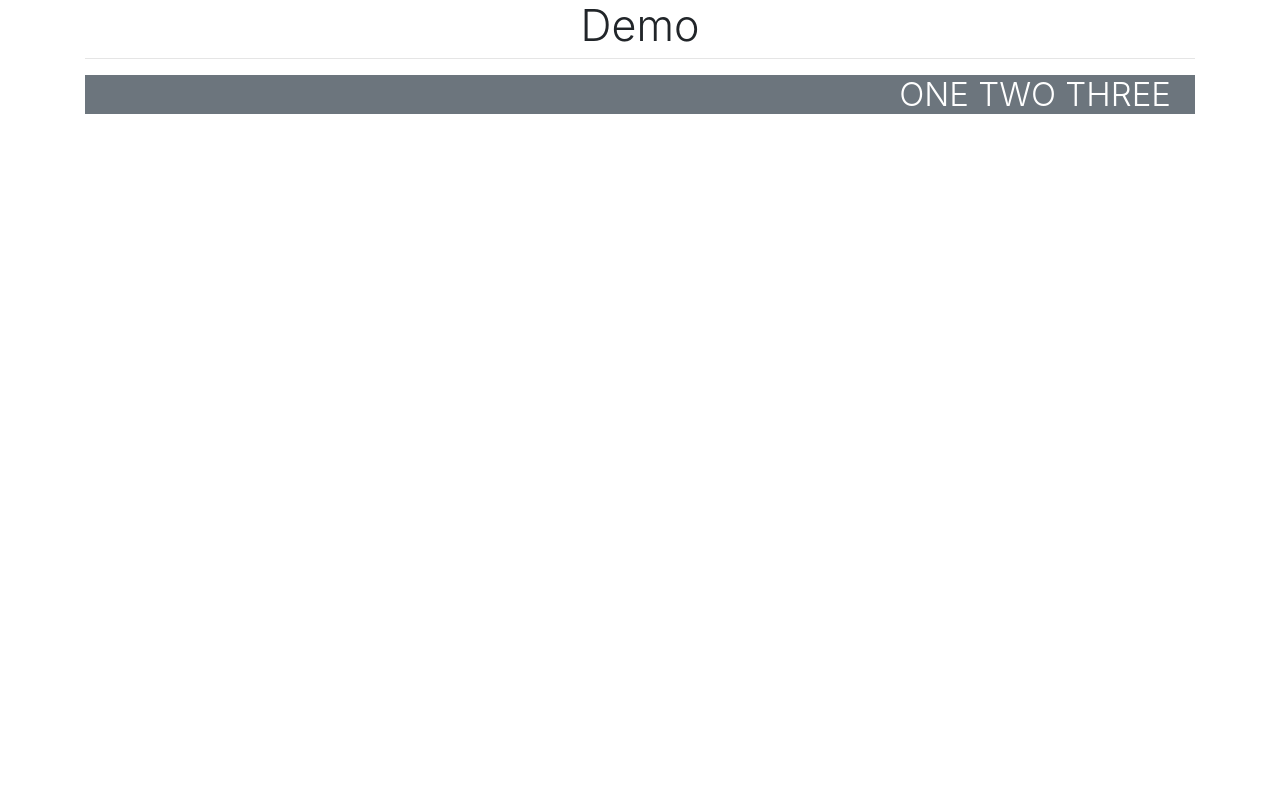
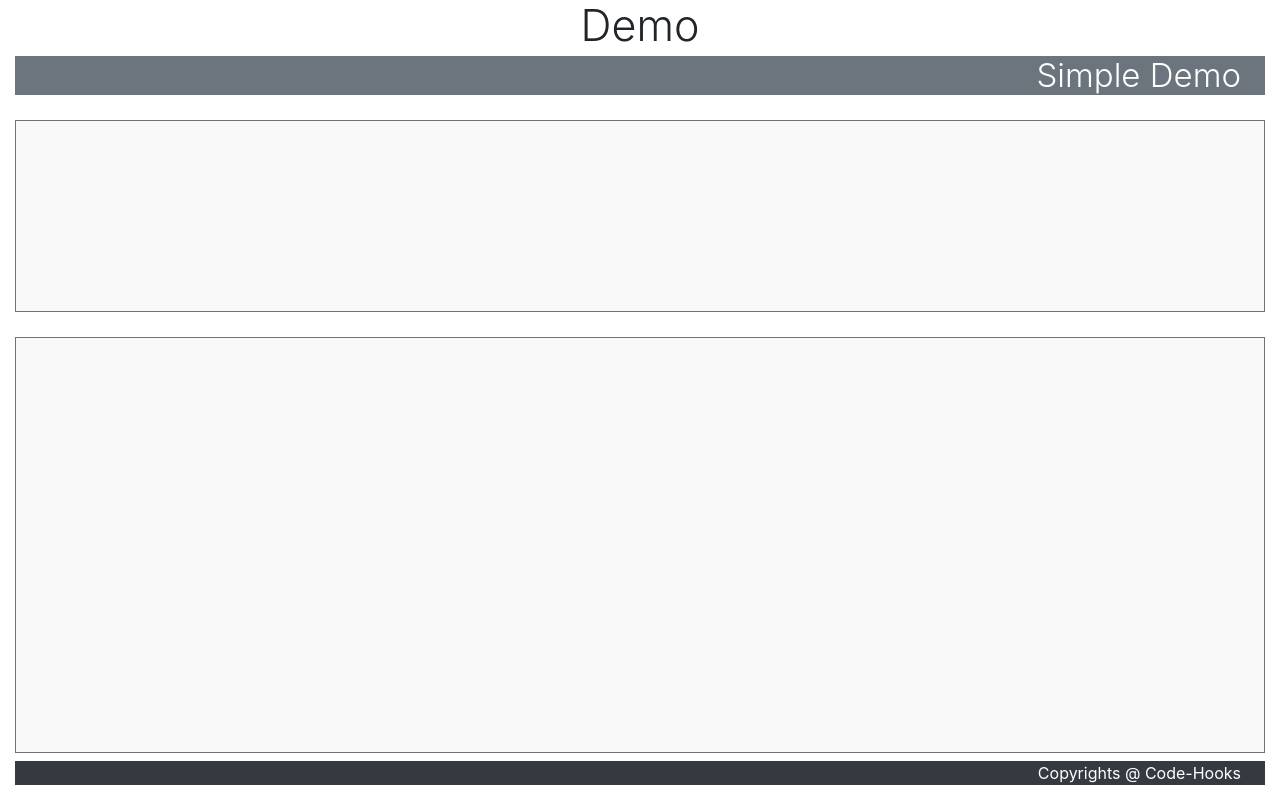
Before and after one commit to codehookslab/svg_practice, a website built with webpack: page dist/index.html in a window 1280 px wide. Built offline with nearby package versions, Linux system fonts and the light colour scheme.

Commit message:
Added Footer Details

```diff
--- a/config/webpack.dev.js
+++ b/config/webpack.dev.js
@@ -11,7 +11,8 @@ module.exports = {
         publicPath: '/'
     },
     devServer: {
-        contentBase: 'dist'
+        contentBase: 'dist',
+        port: 9000
     },
     module: {
         rules: [
--- a/package.json
+++ b/package.json
@@ -20,6 +20,7 @@
     "bootstrap": "^4.3.1",
     "css-loader": "^3.2.0",
     "gsap": "^2.1.3",
+    "rxjs": "^6.5.2",
     "style-loader": "^1.0.0",
     "webpack": "^4.39.2",
     "webpack-cli": "^3.3.7",
--- a/src/index.js
+++ b/src/index.js
@@ -6,4 +6,5 @@ import { add } from "./util";
 
 console.log('Application started')
 
-add.title('ONE TWO THREE');
+add.title('Simple Demo')
+add.footer('Copyrights @ Code-Hooks')
--- a/src/util.js
+++ b/src/util.js
@@ -4,6 +4,11 @@ let title = (value) => {
     titleEl.innerHTML = value;
 }
 
+let footer = (value) => {
+    document.querySelector('#footer').innerHTML = value;
+}
+
 export const add = {
-    title: title
+    title: title,
+    footer: footer
 }
```
Also changed, not shown: dist/index.html, dist/style.css, 1 other file.
